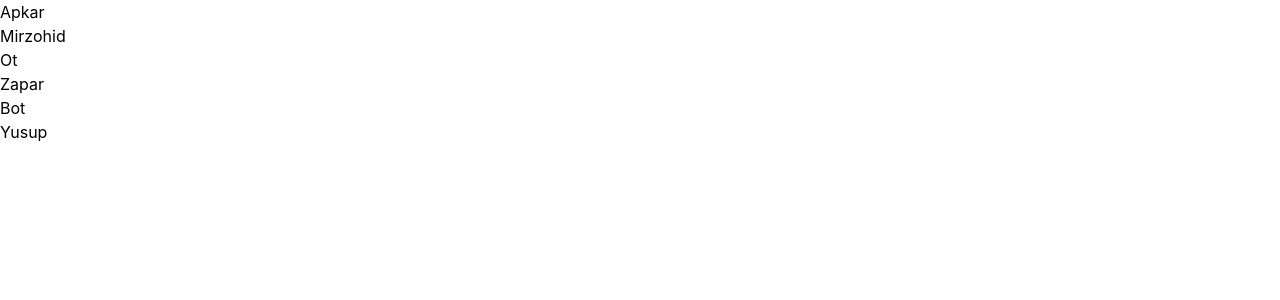
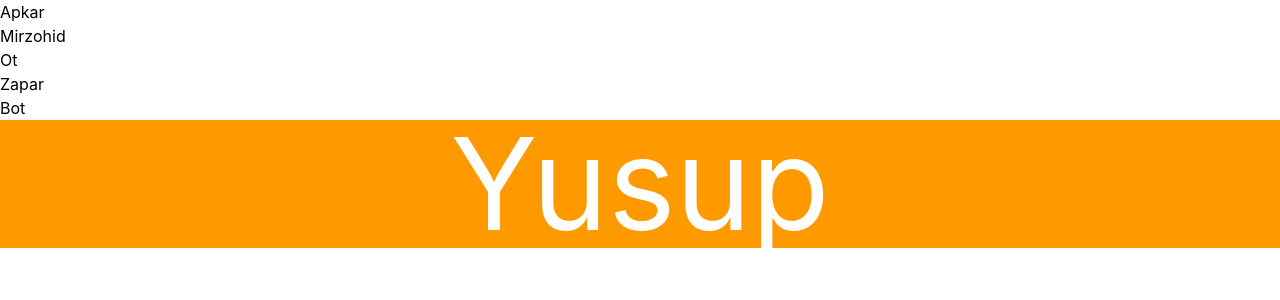
Before and after one commit to SunnatbekYusupovTech/komanda2957, a React (Vite) app: page / in a window 1280 px wide. Shown: the top 300 px of the page. Built offline with nearby package versions, Linux system fonts and the light colour scheme.

Commit message:
Men yusuf component tugadi

```diff
--- a/src/components/Yusup.jsx
+++ b/src/components/Yusup.jsx
@@ -2,7 +2,7 @@ import React from 'react'
 
 const Yusup = () => {
   return (
-    <div>Yusup</div>
+    <div className='bg-amber-500 text-white text-9xl text-center'>Yusup</div>
   )
 }
 
```
